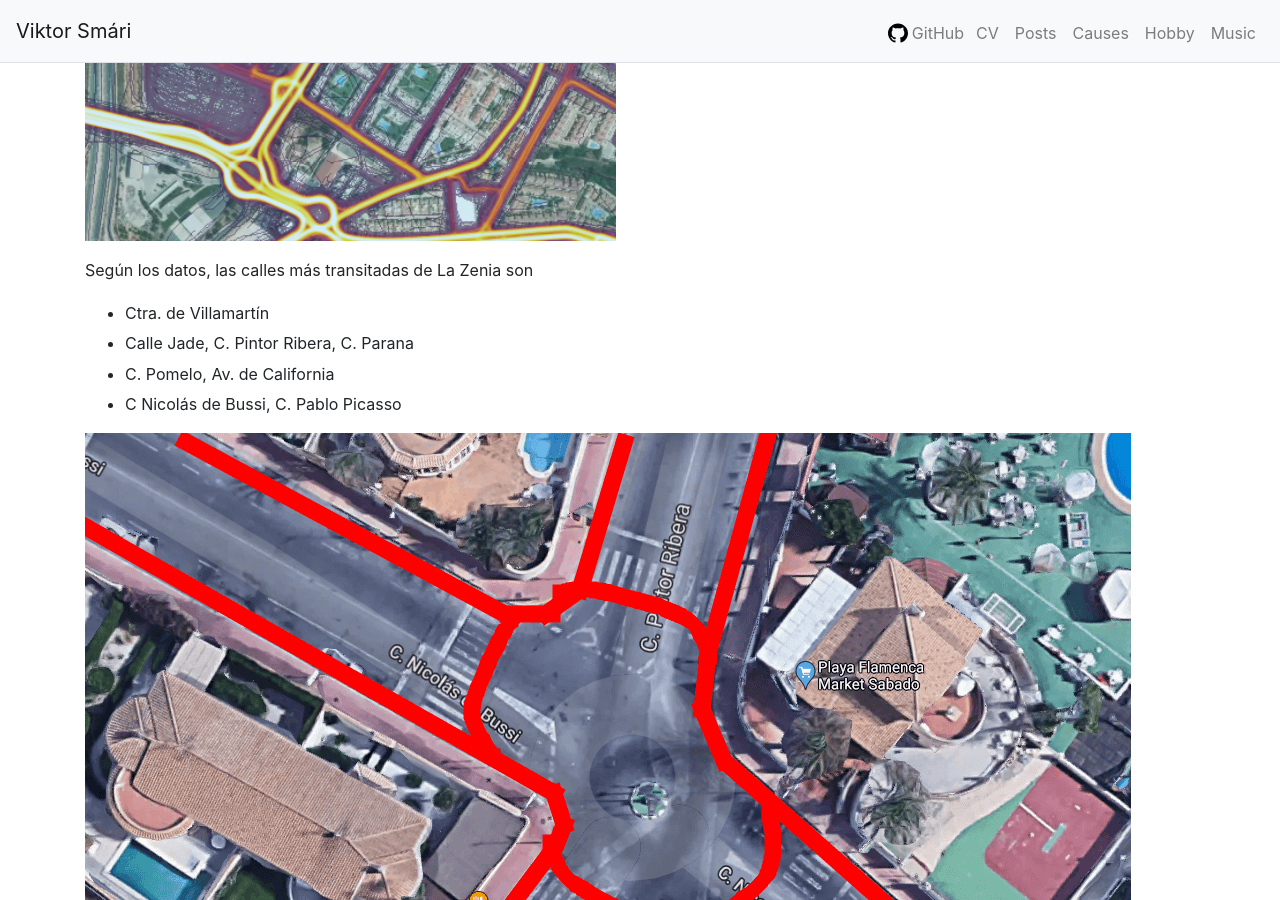
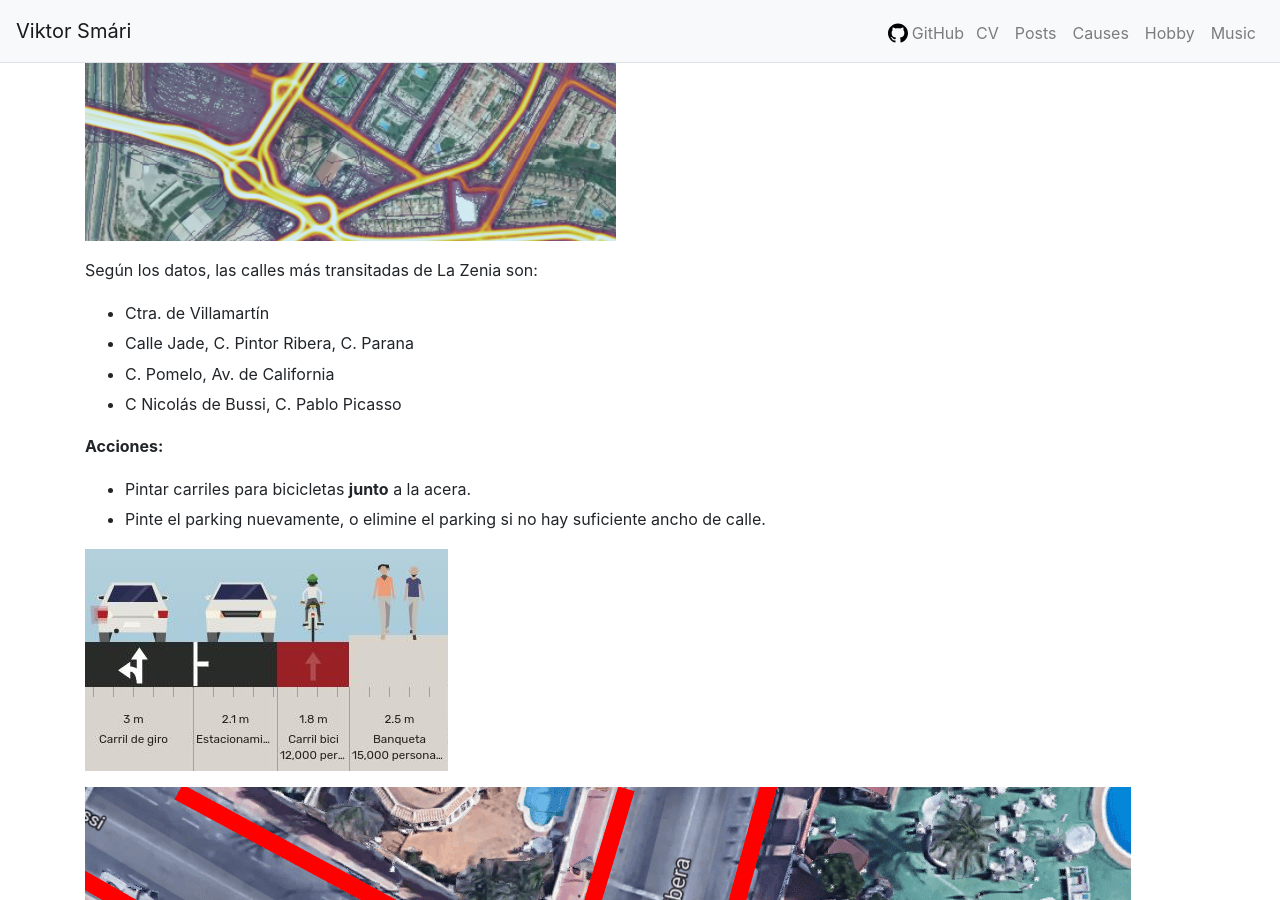
Before and after one commit to viktorsmari/viktorsmari.github.io, a Jekyll site: the page built from lazenia.md, in a window 1280 px wide and 900 px high, scrolled down 576 px. Built offline with Jekyll 4.4.1, drawn with Linux system fonts in a browser that asks for light colours; comment, search, counter and statistics services are not loaded; some of the changed text lies outside the part shown.

Commit message:
Add lazenia text

```diff
--- a/_includes/footer.html
+++ b/_includes/footer.html
@@ -1,4 +1,4 @@
-<footer class="container-fluid border-top">
+<footer class="container-fluid border-top d-print-none">
   <div class="row">
 
     <div class="col-12 p-3">
--- a/lazenia.md
+++ b/lazenia.md
@@ -9,39 +9,49 @@
 
 <img class="img-fluid" src="/assets/lazenia/strava-lazenia.png" alt="Carril bici en La Zenia">
 
-Según los datos, las calles más transitadas de La Zenia son
+Según los datos, las calles más transitadas de La Zenia son:
 
   - Ctra. de Villamartín
   - Calle Jade, C. Pintor Ribera, C. Parana
   - C. Pomelo, Av. de California
   - C Nicolás de Bussi, C. Pablo Picasso
 
+**Acciones:**
+- Pintar carriles para bicicletas **junto** a la acera.
+- Pinte el parking nuevamente, o elimine el parking si no hay suficiente ancho de calle.
+
+<img class="img-fluid" src="/assets/lazenia/bikewidth.png" alt="Carril bici en La Zenia">
 
 <img class="img-fluid" src="/assets/lazenia/g.png" alt="Carril bici en La Zenia">
 
+Rotonda en C. Nicolás de Bussi, Pintor Ribera.
+Esta es una de las rotondas más visitadas en bicicleta.
+
 <img class="img-fluid" src="/assets/lazenia/h.png" alt="Carril bici en La Zenia">
+
+
+<img class="img-fluid" src="/assets/lazenia/i.png" alt="Carril bici en La Zenia">
 
 C. Salvador Dali
 
-<img class="img-fluid" src="/assets/lazenia/i.png" alt="Carril bici en La Zenia">
-
-Antes, sin carril bici:
 
 <img class="img-fluid" src="/assets/lazenia/lazenia_antes.png" alt="Carril bici en La Zenia">
 
+Antes, sin carril bici.
 <a target="_blank" href="https://streetmix.net/cyclingorihuel1/1/la-zenia-boulevard-2021">StreetMix</a>
 
-C. Salvador Dali después, con carril bici:
+
 <img class="img-fluid" src="/assets/lazenia/lazenia_despues.jpg" alt="Carril bici en La Zenia">
 
+C. Salvador Dali después, con carril bici.
 <a target="_blank" href="https://streetmix.net/cyclingorihuel1/2/la-zenia-boulevard-carril-bici">StreetMix</a>
 
 
 ##### La Zenia rotonda
 
+<img class="img-fluid" src="/assets/lazenia/j.png" alt="Carril bici en La Zenia">
+
 Necesitamos encontrar una manera de conectar el carril bici actual con el nuevo.
-
-<img class="img-fluid" src="/assets/lazenia/j.png" alt="Carril bici en La Zenia">
 
 ### Ayuntamiento De Orihuela Costa
 
@@ -62,15 +74,21 @@
 
 <img class="img-fluid" src="/assets/lazenia/e.png" alt="Carril bici en La Zenia">
 
+Av. de California tiene mucho tráfico de bicicletas.
+
 C. Pomelo
 
 <img class="img-fluid" src="/assets/lazenia/f.png" alt="Carril bici en La Zenia">
 
-Av. de California
+C. Parana
 
 <img class="img-fluid" src="/assets/lazenia/c.png" alt="Carril bici en La Zenia">
 
+Av. de California
+
 <img class="img-fluid" src="/assets/lazenia/d.png" alt="Carril bici en La Zenia">
+
+Rotonda Av. de California
 
 <br>
 
@@ -81,6 +99,8 @@
 ¿Es posible conectar estas dos calles?
 
 <img class="img-fluid" src="/assets/lazenia/k.png" alt="Carril bici en La Zenia">
+
+Como vemos en el mapa, la gente va al césped de C. Lapislázuli a C. Unamuno
 
 <br>
 
@@ -93,8 +113,13 @@
 <img class="img-fluid" src="/assets/lazenia/lawalk.png" alt="Acera en La Zenia">
 
 <img class="img-fluid" src="/assets/lazenia/walk1.jpg" alt="Acera en La Zenia">
+
 <img class="img-fluid" src="/assets/lazenia/walk2.jpg" alt="Acera en La Zenia">
+
 <img class="img-fluid" src="/assets/lazenia/walk3.jpg" alt="Acera en La Zenia">
+
 <img class="img-fluid" src="/assets/lazenia/walk4.jpg" alt="Acera en La Zenia">
+
 <img class="img-fluid" src="/assets/lazenia/walk5.jpg" alt="Acera en La Zenia">
+
 <img class="img-fluid" src="/assets/lazenia/walk6.jpg" alt="Acera en La Zenia">
```
Also changed, not shown: other parts of lazenia.md (+2 -0 lines), villamartin.md (+2 -2 lines), assets/lazenia/bikewidth.png (added).
